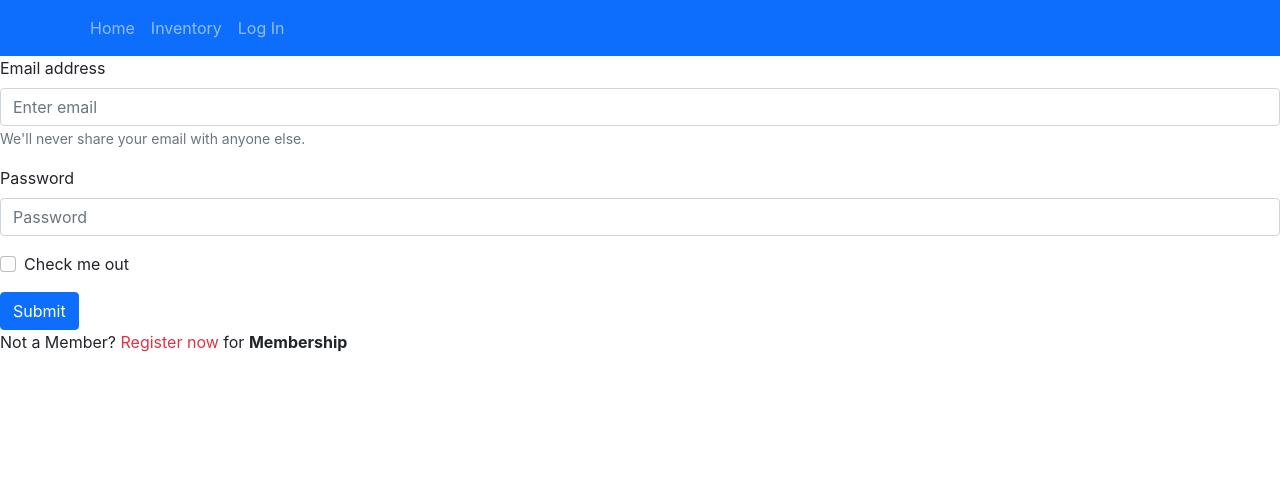
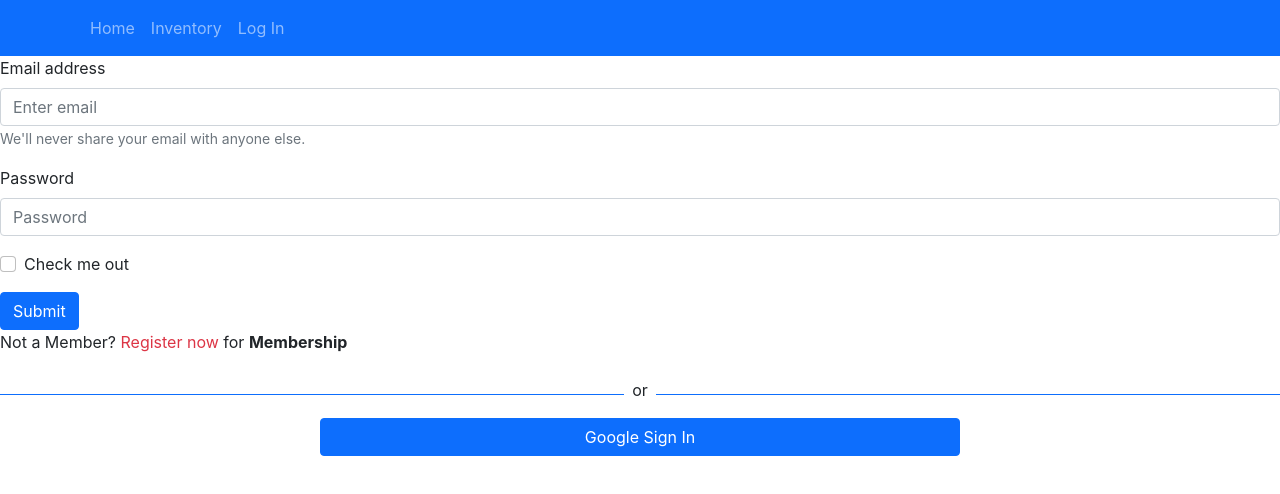
Before and after one commit to eshanHaque/warehose-management-client-side, a React (Create React App) app: page /login in a window 1280 px wide. Shown: the top 494 px of the page. Built offline with nearby package versions, Linux system fonts and the light colour scheme; no server answers.

Commit message:
social login component added with button

```diff
--- a/src/Page/Header/Header.js
+++ b/src/Page/Header/Header.js
@@ -18,7 +18,7 @@ const Header = () => {
                         <Nav.Link href="/inventory">Inventory</Nav.Link>
                         {
                             user?
-                                <button onClick={handleLogOut}>Log Out</button>
+                                <button onClick={handleLogOut} className='btn btn-primary'>Log Out</button>
                             :
                             <Nav.Link href="/login">
                                 Log In
--- a/src/Page/Log/LogIn/Login.js
+++ b/src/Page/Log/LogIn/Login.js
@@ -3,6 +3,7 @@ import { Button, Form } from 'react-bootstrap';
 import { useSignInWithEmailAndPassword } from 'react-firebase-hooks/auth';
 import { Link, useLocation, useNavigate } from 'react-router-dom';
 import auth from '../../../firebase.init';
+import SocialLogin from '../SocialLogin/SocialLogin';
 
 const Login = () => {
 
@@ -56,6 +57,7 @@ const Login = () => {
                 </Button>
             </Form>
             <p>Not a Member? <Link to='/register' onClick={navigateRegister} className='text-danger text-decoration-none'>Register now</Link> for <b>Membership</b> </p>
+            <SocialLogin></SocialLogin>
         </div>
     );
 };
--- /dev/null
+++ b/src/Page/Log/SocialLogin/SocialLogin.js
@@ -0,0 +1,18 @@
+import React from 'react';
+
+const SocialLogin = () => {
+    return (
+        <div>
+            <div className='d-flex align-items-center'>
+                <div style={{height:'1px'}} className='bg-primary w-50'></div>
+                <p className='mt-2 px-2'>or</p>
+                <div style={{height:'1px'}} className='bg-primary w-50'></div>
+            </div>
+            <div>
+                <button className='btn btn-primary d-block mx-auto w-50 '>Google Sign In</button>
+            </div>
+        </div>
+    );
+};
+
+export default SocialLogin;
```
Also changed, not shown: src/Page/Log/SocialLogin/SocialLogin.css (added).
